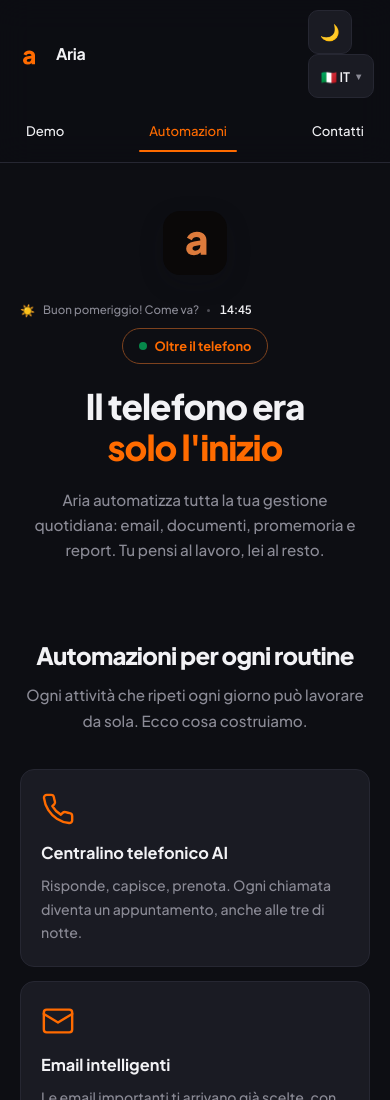
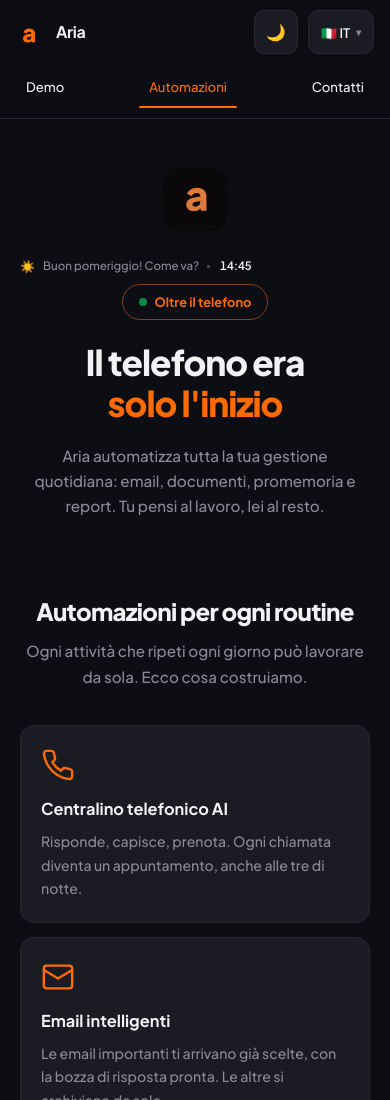
Before and after one commit to ItsZale0/aura-demo, a plain HTML site: page automazioni.html in a window 390 px wide. Shown: the top 1100 px of the page. Drawn offline with Linux system fonts and the light colour scheme.

Commit message:
layout automazioni mobile+desktop: H1 balance, spaziature, nav-right flex (controlli sovrapposti) (style.css)

```diff
--- a/style.css
+++ b/style.css
@@ -61,7 +61,7 @@ body{font-family:'Plus Jakarta Sans',-apple-system,'Segoe UI',sans-serif;backgro
   .nav-links::-webkit-scrollbar{display:none}
   .nav-links a{font-size:.82em;padding:8px 10px;white-space:nowrap;border-radius:8px}
   .nav-links a.active{color:var(--accent)}
-  .nav-right{margin-left:auto}
+  .nav-right{margin-left:auto;display:flex;align-items:center;gap:10px;flex-shrink:0}
 }
 
 /* ═══ TIME GREETING ═══ */
```
